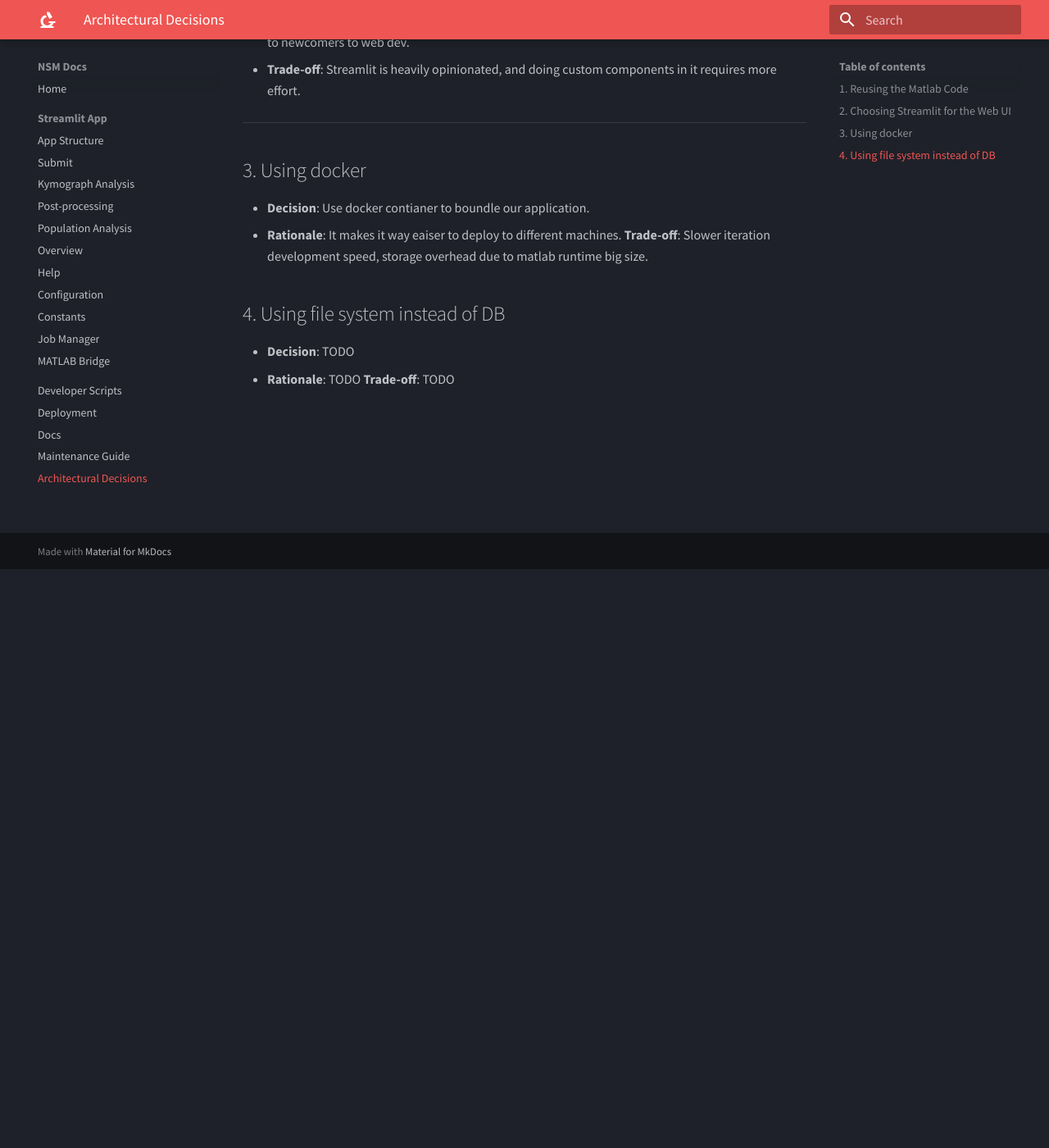
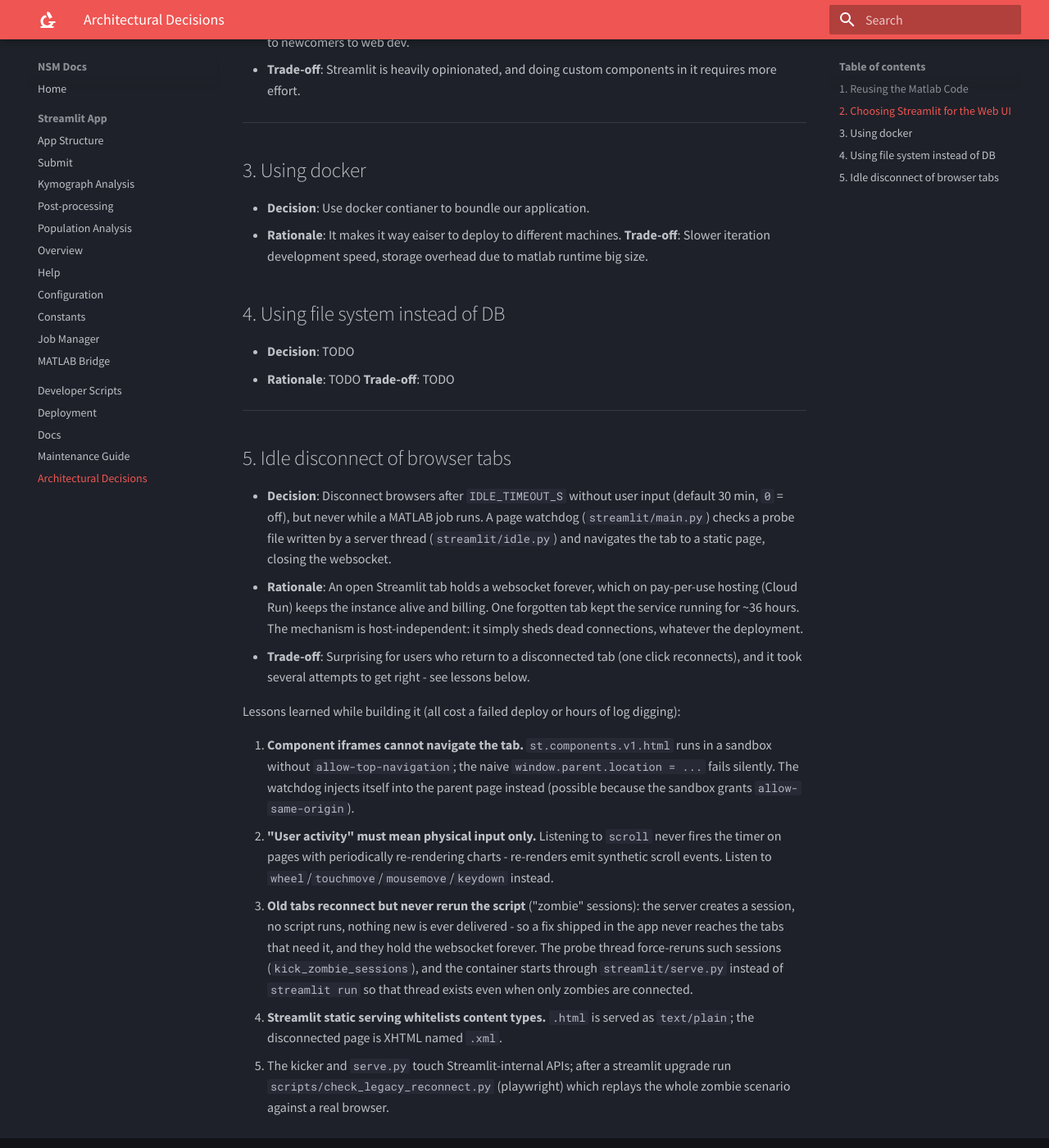
Before and after one commit to Dass33/MatlabPoC, an MkDocs documentation site: the page built from docs/reasoning.md, in a window 1280 px wide and 1400 px high, scrolled down 706 px. Shown: the whole window at 82% size. Built offline with MkDocs 1.6.1 and Material for MkDocs 9.7.7, drawn with Linux system fonts in a browser that asks for light colours.

Commit message:
docs: idle disconnect design notes and maintenance entry

```diff
--- a/docs/reasoning.md
+++ b/docs/reasoning.md
@@ -31,3 +31,19 @@ This document tracks major design choices made throughout the development of the
 *   **Decision**: TODO
 *   **Rationale**: TODO
     **Trade-off**: TODO
+
+---
+
+## 5. Idle disconnect of browser tabs
+
+*   **Decision**: Disconnect browsers after `IDLE_TIMEOUT_S` without user input (default 30 min, `0` = off), but never while a MATLAB job runs. A page watchdog (`streamlit/main.py`) checks a probe file written by a server thread (`streamlit/idle.py`) and navigates the tab to a static page, closing the websocket.
+*   **Rationale**: An open Streamlit tab holds a websocket forever, which on pay-per-use hosting (Cloud Run) keeps the instance alive and billing. One forgotten tab kept the service running for ~36 hours. The mechanism is host-independent: it simply sheds dead connections, whatever the deployment.
+*   **Trade-off**: Surprising for users who return to a disconnected tab (one click reconnects), and it took several attempts to get right - see lessons below.
+
+Lessons learned while building it (all cost a failed deploy or hours of log digging):
+
+1.  **Component iframes cannot navigate the tab.** `st.components.v1.html` runs in a sandbox without `allow-top-navigation`; the naive `window.parent.location = ...` fails silently. The watchdog injects itself into the parent page instead (possible because the sandbox grants `allow-same-origin`).
+2.  **"User activity" must mean physical input only.** Listening to `scroll` never fires the timer on pages with periodically re-rendering charts - re-renders emit synthetic scroll events. Listen to `wheel`/`touchmove`/`mousemove`/`keydown` instead.
+3.  **Old tabs reconnect but never rerun the script** ("zombie" sessions): the server creates a session, no script runs, nothing new is ever delivered - so a fix shipped in the app never reaches the tabs that need it, and they hold the websocket forever. The probe thread force-reruns such sessions (`kick_zombie_sessions`), and the container starts through `streamlit/serve.py` instead of `streamlit run` so that thread exists even when only zombies are connected.
+4.  **Streamlit static serving whitelists content types.** `.html` is served as `text/plain`; the disconnected page is XHTML named `.xml`.
+5.  The kicker and `serve.py` touch Streamlit-internal APIs; after a streamlit upgrade run `scripts/check_legacy_reconnect.py` (playwright) which replays the whole zombie scenario against a real browser.
```
Also changed, not shown: docs/maintenance.md (+3 -1 lines).
